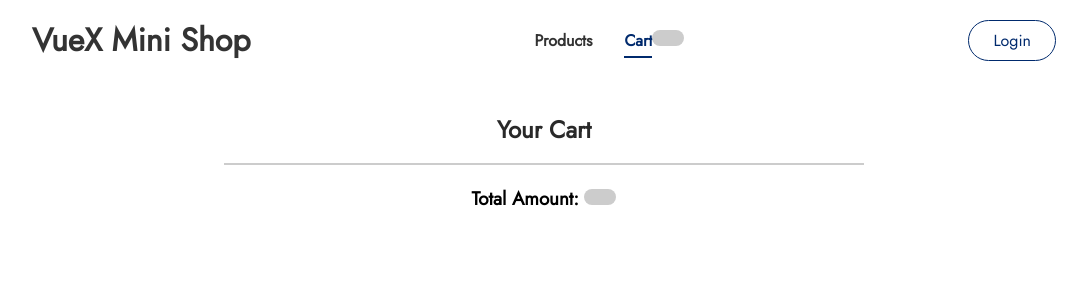
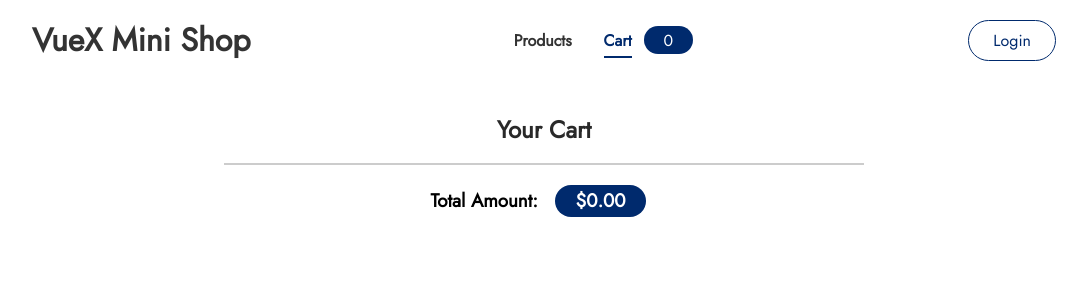
Before and after one commit to nzkks/vuejs-project, a Vue app: page /cart in a window 1280 px wide. Shown: the top 300 px of the page, without its empty margins (96-1183 px from the left). Built offline with nearby package versions, Linux system fonts and the light colour scheme.

Commit message:
update BaseBadge component

```diff
--- a/src/components/ui/BaseBadge.vue
+++ b/src/components/ui/BaseBadge.vue
@@ -1,28 +1,25 @@
 <template>
-  <span class="badge" :class="classes">{{ caption }}</span>
+  <span class="badge" :class="['badge--' + mode, { nml: noMarginLeft }]"><slot></slot></span>
 </template>
 
 <script>
 export default {
-  props: ['type', 'caption'],
-  computed: {
-    classes() {
-      return {
-        'badge--admin': this.type === 'admin',
-        'badge--author': this.type === 'author',
-      };
-    },
-  },
+  props: ['mode', 'noMarginLeft'],
 };
 </script>
 
 <style scoped>
 .badge {
   display: inline-block;
-  padding: 0.5rem 1rem;
+  padding: 0.15rem 1.25rem;
   border-radius: 30px;
   background-color: #ccc;
-  color: #2e2e2e;
+  color: #292929;
+  margin: 0 0.75rem;
+}
+
+.nml {
+  margin-left: 0;
 }
 
 .badge--admin {
@@ -34,4 +31,14 @@ export default {
   background-color: #002c8a;
   color: white;
 }
+
+.badge--highlight {
+  background-color: #f0b800;
+  color: black;
+}
+
+.badge--elegant {
+  background-color: #002a6d;
+  color: white;
+}
 </style>
--- a/src/projects/miniShop/components/ui/BaseBadge.vue
+++ /dev/null
@@ -1,36 +0,0 @@
-<template>
-  <span class="badge" :class="['badge--' + mode, { nml: noMarginLeft }]">
-    <slot></slot>
-  </span>
-</template>
-
-<script>
-export default {
-  props: ['mode', 'noMarginLeft'],
-};
-</script>
-
-<style scoped>
-.badge {
-  display: inline-block;
-  padding: 0.15rem 1.25rem;
-  background-color: #ccc;
-  color: #292929;
-  margin: 0 0.75rem;
-  border-radius: 30px;
-}
-
-.nml {
-  margin-left: 0;
-}
-
-.badge--highlight {
-  background-color: #f0b800;
-  color: black;
-}
-
-.badge--elegant {
-  background-color: #002a6d;
-  color: white;
-}
-</style>
--- a/src/projects/userBadges/UserInfo.vue
+++ b/src/projects/userBadges/UserInfo.vue
@@ -3,7 +3,7 @@
     <BaseCard>
       <template #header>
         <h3>{{ fullName }}</h3>
-        <BaseBadge :type="role" :caption="role.toUpperCase()" />
+        <BaseBadge :mode="role">{{ role.toUpperCase() }}</BaseBadge>
       </template>
 
       <template #default>
```
Also changed, not shown: src/projects/userBadges/BadgeList.vue (+6 -4 lines).
